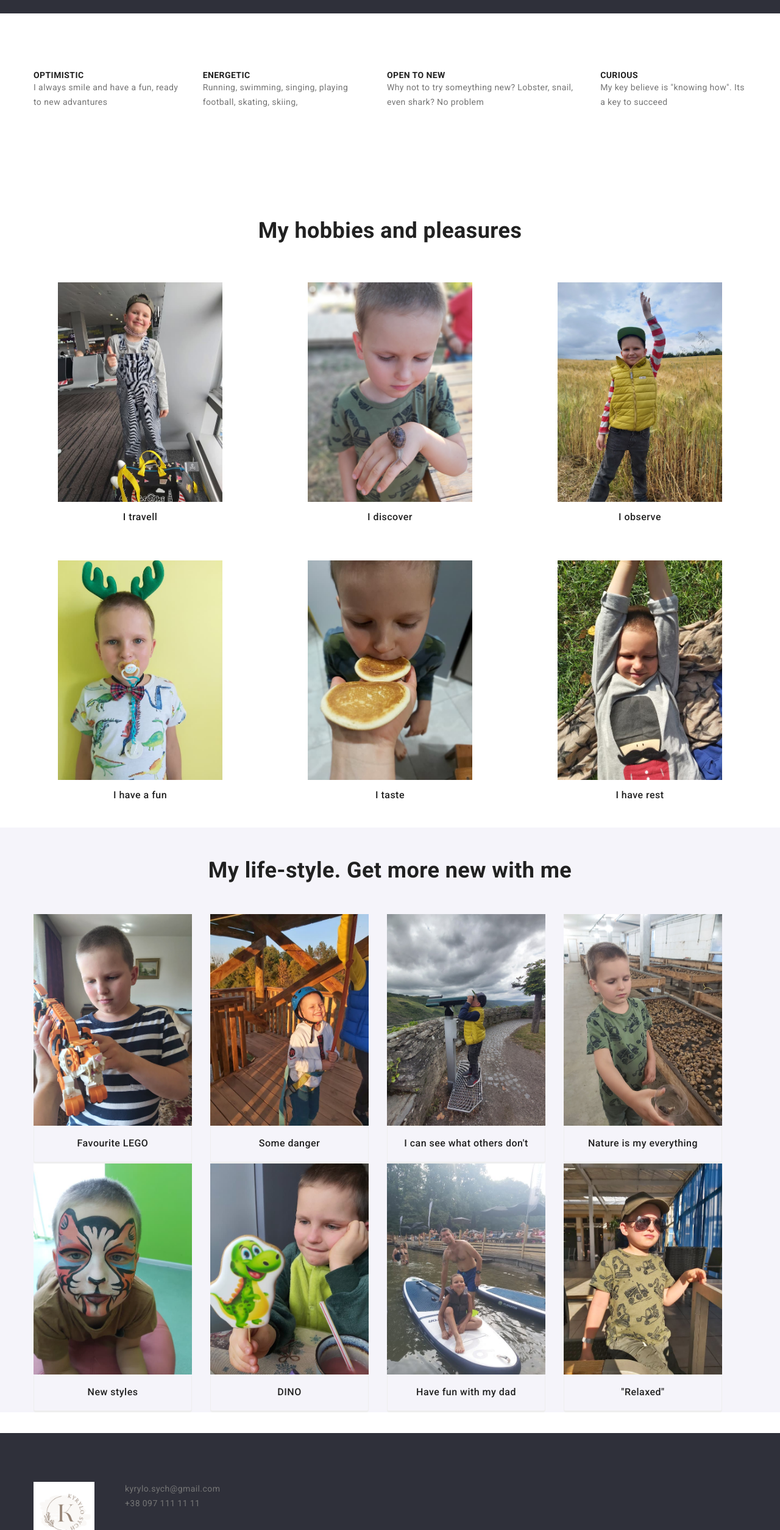
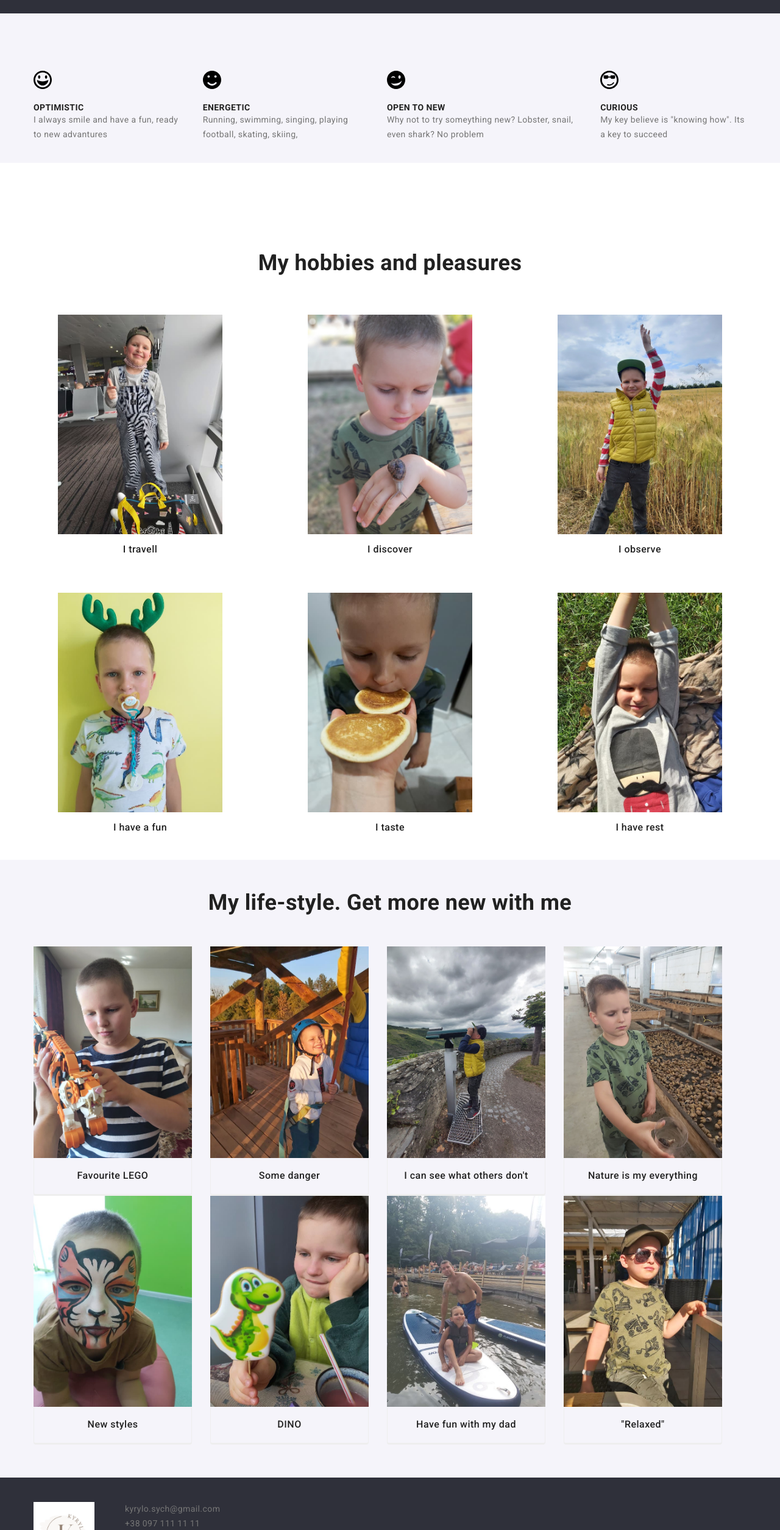
Before and after one commit to natysych/Kira, a plain HTML site: page index.html in a window 1280 px wide. Shown: the part 291-2800 px from the top of the page at 61% size. Drawn offline with nearby package versions, Linux system fonts and the light colour scheme.

Commit message:
Kira 12072022

```diff
--- a/css/styles.css
+++ b/css/styles.css
@@ -47,6 +47,9 @@ margin-right: auto;
 .section {
 padding-top: 94px;
 padding-bottom: 34px;
+}
+.pageone.header {
+background: var(--sectionbackgroung);
 }
 .header {
 padding-top: 25px;
@@ -133,6 +136,9 @@ color: var(--weblogo-color);
     background-color: var(--solutionbackground-color);
 } */
 .solution {
+background-image: radial-gradient(at center,
+rgba(33, 46, 196, 0.4) 80%,
+rgba(47, 48, 58, 0.4) 50%);
 background: var(--solutionbackground-color);
 padding-top: 25px;
 padding-bottom: 25px;
@@ -167,8 +173,10 @@ letter-spacing: 0.06em;
 font-weight: 700;
 line-height: 1.62;
 }
-
-/* Наши преимущества стили */
+.about {
+background: var(--sectionbackgroung);
+}
+/* Який я */
 .advantages {
 display: flex;
 align-items: flex-start;
@@ -179,8 +187,17 @@ margin-right: 30px;
 .advantage-items {
 flex-basis: calc((100%-4*30px)/4);
 }
+.icon:focus,
+.icon:hover {
+fill: var(--weblogo-color);
+}
+.advantage-header:focus,
+.advantage-header:hover {
+color: var(--weblogo-color);
+}
 
 .advantage-header {
+margin-top: 20px;
 line-height: 1.14;
 font-size: 14px;
 text-transform: uppercase;
@@ -196,7 +213,7 @@ color: var(--tel-color);
 /* Наша команда - стили */
 .section-team {
 margin-top: 94px;
-margin-bottom: 34px;
+padding-bottom: 54px;
 background: var(--sectionbackgroung);
 }
 
@@ -233,7 +250,7 @@ flex-wrap: wrap;
     height: 428px;
 }
 .pics-text {
-    font-family: 'Roboto';
+    font-family: roboto;
     font-style: normal;
     font-weight: 500;
     font-size: 16px;
@@ -287,15 +304,15 @@ line-height: 1.71;
 background: var(--solutionbackground-color);}
 
 .footer-container {
-padding-top: 60px;
-padding-bottom: 60px;
+padding-top: 20px;
+padding-bottom: 20px;
 }
 .studiofooter {
 color: var(--background);
 }
 
 .nav-footer {
-    display: flex;
+display: flex;
 margin-top: 20px;
  }
 /* Футер- Адрес */
--- a/index.html
+++ b/index.html
@@ -19,7 +19,7 @@
 
 <!-- Оглавление -->
 
-<header class="header">
+<header class="header pageone">
 <div class="container header-container">
 <nav class="navigation">
     <a href="" class="logo">
@@ -49,23 +49,35 @@
     </div>
     </section>
     <!-- Advantages -->
-    <section class="section">
+    <section class="section about">
         <div class="container">
-        <!-- <h2>Наши преимущества</h2> -->
+        <!-- <h2>Який я</h2> -->
         <ul class="advantages">
             <li class="advantage-items">
-                <h3 class="advantage-header">OPTIMISTIC</h3>
+                <svg class="icon" width="30" height="30">
+                    <use href="./images/sprite.svg#icon-happy"></use>
+                </svg>
+                <h3 class="advantage-header ">OPTIMISTIC</h3>
                 <p class="advantage-text">I always smile and have a fun, ready to new advantures</p>
             </li>
             <li class="advantage-items">
+                <svg class="icon" width="30" height="30">
+                    <use href="./images/sprite.svg#icon-smile2"></use>
+                </svg>
                 <h3 class="advantage-header">ENERGETIC</h3>
                 <p class="advantage-text">Running, swimming, singing, playing football, skating, skiing, </p>
             </li>
             <li class="advantage-items">
+                <svg class="icon" width="30" height="30">
+                    <use href="./images/sprite.svg#icon-wink2"></use>
+                </svg>
                 <h3 class="advantage-header">OPEN TO NEW</h3>
                 <p class="advantage-text">Why not to try someything new? Lobster, snail, even shark? No problem</p>
             </li>
             <li class="advantage-items">
+                <svg class="icon" width="30" height="30">
+                    <use href="./images/sprite.svg#icon-cool"></use>
+                </svg>
                 <h3 class="advantage-header">CURIOUS</h3>
                 <p class="advantage-text">My key believe is "knowing how". Its a key to succeed </p>
             </li>
```
Also changed, not shown: images/36.jpg (added), images/Imgpic-hero.jpg (added), images/sprite.svg (added).
